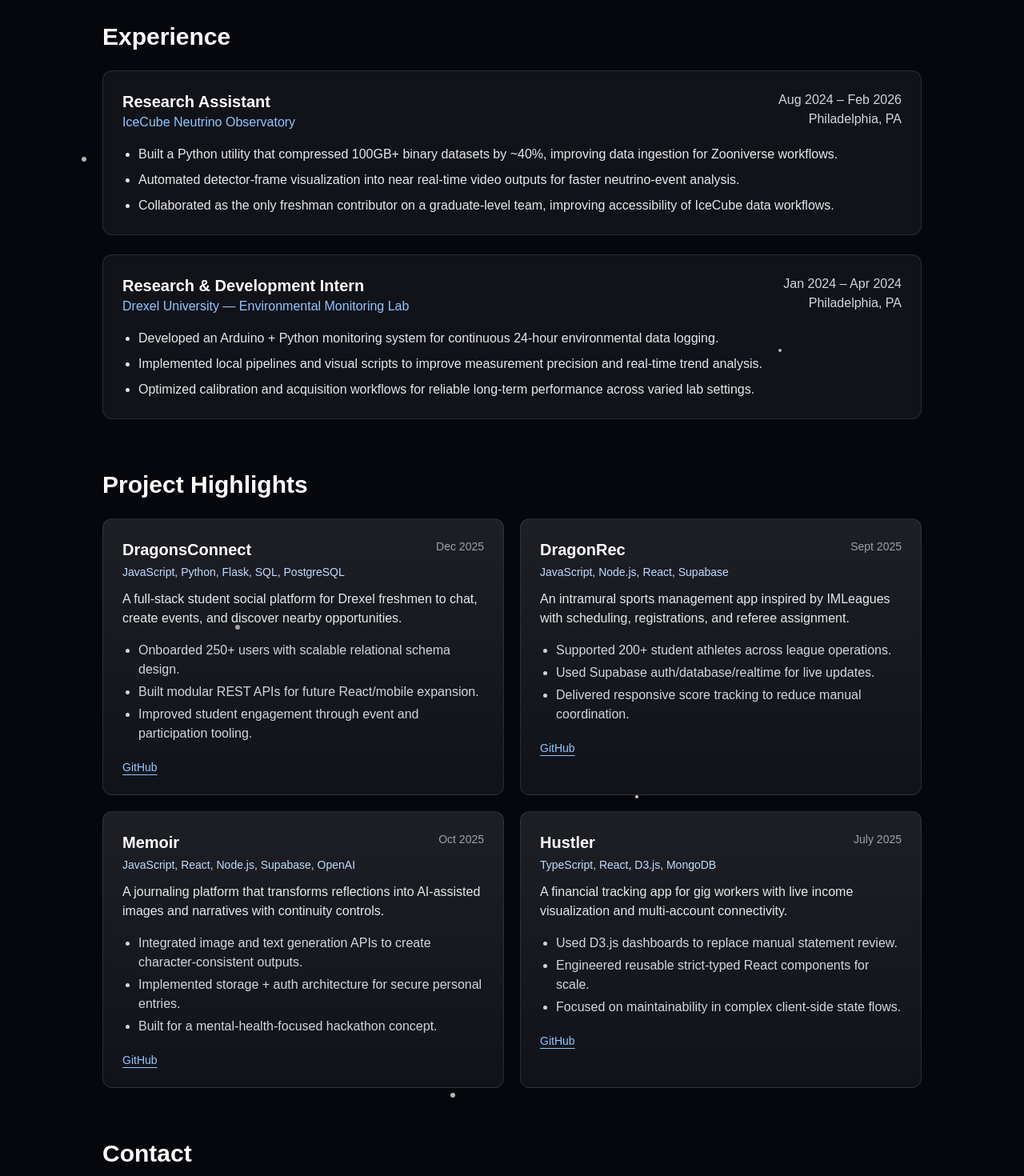
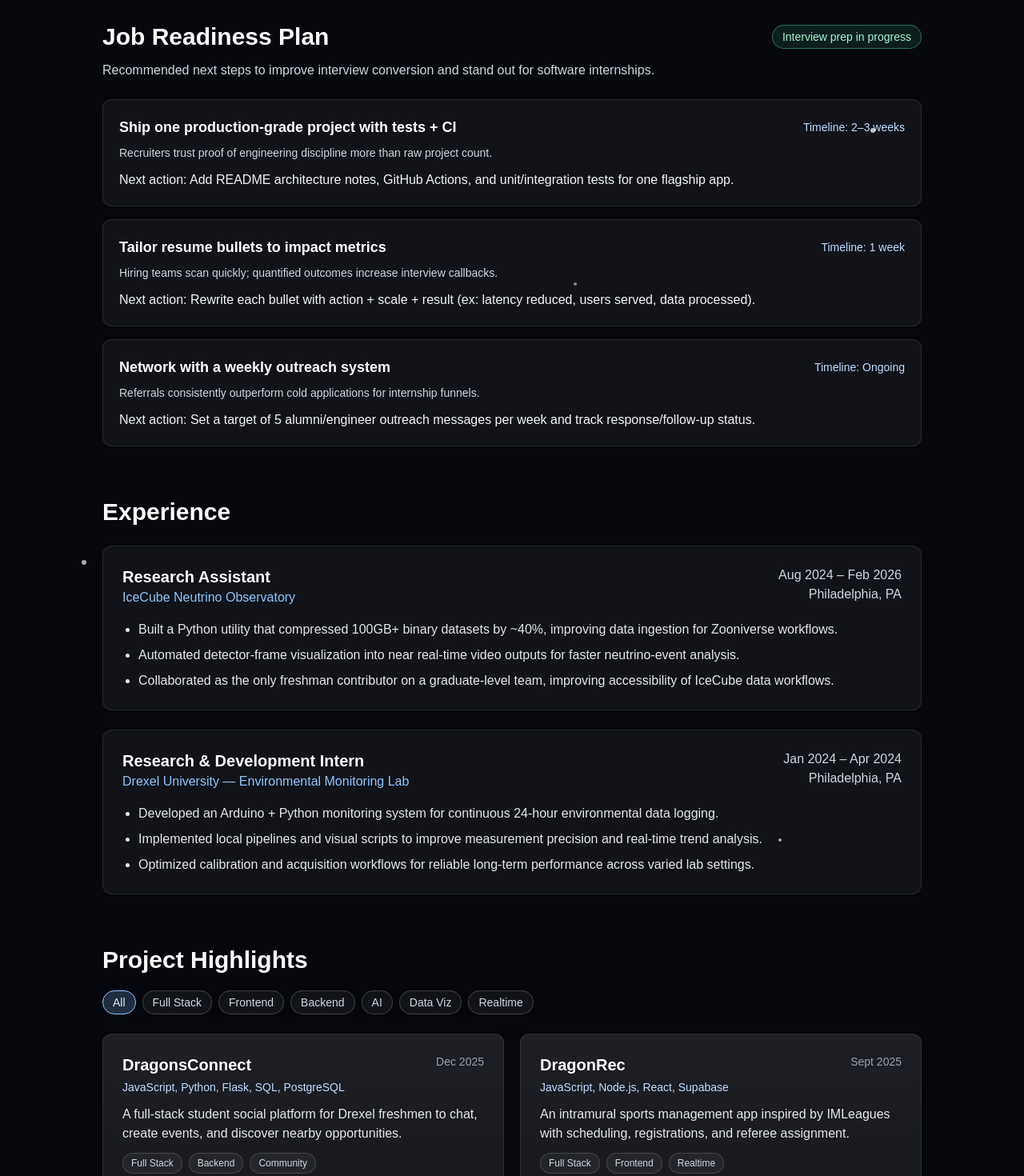
Before and after one commit to mabdulrehman08/notabdul10, a Next.js app: page / in a window 1280 px wide. Shown: the part 920-2390 px from the top of the page at 80% size. Built offline with nearby package versions, Linux system fonts and the light colour scheme.

Commit message:
Add blog section for project build writeups

```diff
--- a/src/app/page.tsx
+++ b/src/app/page.tsx
@@ -1,6 +1,7 @@
 'use client';
 
 import { motion } from 'framer-motion';
+import { useMemo, useState } from 'react';
 
 type Project = {
   name: string;
@@ -9,6 +10,23 @@
   summary: string;
   impact: string[];
   links: { label: string; href: string }[];
+  tags: string[];
+};
+
+type GrowthTask = {
+  title: string;
+  whyItHelps: string;
+  timeline: string;
+  action: string;
+};
+
+type BlogPost = {
+  title: string;
+  date: string;
+  summary: string;
+  learnings: string[];
+  readTime: string;
+  href: string;
 };
 
 const starDots = [
@@ -89,6 +107,7 @@
       'Improved student engagement through event and participation tooling.',
     ],
     links: [{ label: 'GitHub', href: 'https://github.com/mabdulrehman08' }],
+    tags: ['Full Stack', 'Backend', 'Community'],
   },
   {
     name: 'DragonRec',
@@ -102,6 +121,7 @@
       'Delivered responsive score tracking to reduce manual coordination.',
     ],
     links: [{ label: 'GitHub', href: 'https://github.com/mabdulrehman08' }],
+    tags: ['Full Stack', 'Frontend', 'Realtime'],
   },
   {
     name: 'Memoir',
@@ -115,6 +135,7 @@
       'Built for a mental-health-focused hackathon concept.',
     ],
     links: [{ label: 'GitHub', href: 'https://github.com/mabdulrehman08' }],
+    tags: ['AI', 'Product', 'Full Stack'],
   },
   {
     name: 'Hustler',
@@ -128,6 +149,67 @@
       'Focused on maintainability in complex client-side state flows.',
     ],
     links: [{ label: 'GitHub', href: 'https://github.com/mabdulrehman08' }],
+    tags: ['Data Viz', 'Frontend', 'TypeScript'],
+  },
+];
+
+const growthPlan: GrowthTask[] = [
+  {
+    title: 'Ship one production-grade project with tests + CI',
+    whyItHelps: 'Recruiters trust proof of engineering discipline more than raw project count.',
+    timeline: '2–3 weeks',
+    action: 'Add README architecture notes, GitHub Actions, and unit/integration tests for one flagship app.',
+  },
+  {
+    title: 'Tailor resume bullets to impact metrics',
+    whyItHelps: 'Hiring teams scan quickly; quantified outcomes increase interview callbacks.',
+    timeline: '1 week',
+    action: 'Rewrite each bullet with action + scale + result (ex: latency reduced, users served, data processed).',
+  },
+  {
+    title: 'Network with a weekly outreach system',
+    whyItHelps: 'Referrals consistently outperform cold applications for internship funnels.',
+    timeline: 'Ongoing',
+    action: 'Set a target of 5 alumni/engineer outreach messages per week and track response/follow-up status.',
+  },
+];
+
+const blogPosts: BlogPost[] = [
+  {
+    title: 'How I built DragonsConnect for 250+ students',
+    date: 'January 2026',
+    readTime: '6 min read',
+    summary:
+      'A breakdown of how I planned schema design, Flask APIs, and event-driven features that helped students coordinate quickly.',
+    learnings: [
+      'How I modeled users, events, and chat without overcomplicating the first release.',
+      'What I learned from shipping features while balancing class + research workload.',
+    ],
+    href: 'https://notabdul10.com',
+  },
+  {
+    title: 'What I learned building DragonRec with Supabase Realtime',
+    date: 'October 2025',
+    readTime: '5 min read',
+    summary:
+      'I explain my approach to handling team registration, scheduling, and live score updates for intramural operations.',
+    learnings: [
+      'The tradeoffs of moving quickly with managed auth/database services.',
+      'How I handled role-based workflows for players, captains, and referees.',
+    ],
+    href: 'https://notabdul10.com',
+  },
+  {
+    title: 'From research scripts to product thinking: my IceCube workflow',
+    date: 'February 2026',
+    readTime: '7 min read',
+    summary:
+      'How data-compression tooling and visualization automation shaped the way I design practical software products.',
+    learnings: [
+      'Why performance and clarity both matter when tools are used by scientists.',
+      'How I translated research iteration habits into product engineering habits.',
+    ],
+    href: 'https://notabdul10.com',
   },
 ];
 
@@ -141,7 +223,19 @@
   { label: 'GitHub', value: 'github.com/mabdulrehman08', href: 'https://github.com/mabdulrehman08' },
 ];
 
+const focusOptions = ['All', 'Full Stack', 'Frontend', 'Backend', 'AI', 'Data Viz', 'Realtime'];
+
 export default function Home() {
+  const [projectFocus, setProjectFocus] = useState('All');
+
+  const filteredProjects = useMemo(() => {
+    if (projectFocus === 'All') {
+      return projects;
+    }
+
+    return projects.filter((project) => project.tags.includes(projectFocus));
+  }, [projectFocus]);
+
   return (
     <main className="relative min-h-screen overflow-hidden bg-[#05070d] px-5 py-12 text-white md:px-16">
       <div className="pointer-events-none absolute inset-0 -z-10 bg-[radial-gradient(circle_at_top,#1d2a55_0%,#05070d_55%)]" />
@@ -169,8 +263,8 @@
             transition={{ duration: 0.7, delay: 0.1 }}
             className="mt-5 max-w-3xl text-lg text-gray-300"
           >
-            Computer Science student at Drexel University focused on practical software that helps people make better decisions
-            — from scientific data pipelines to full-stack products for student communities.
+            Computer Science student at Drexel University focused on practical software that helps people make better
+            decisions — from scientific data pipelines to full-stack products for student communities.
           </motion.p>
 
           <div className="mt-8 flex flex-wrap gap-3">
@@ -242,6 +336,30 @@
       </section>
 
       <section className="mx-auto mt-16 max-w-5xl">
+        <div className="flex flex-wrap items-center justify-between gap-3">
+          <h2 className="text-2xl font-semibold md:text-3xl">Job Readiness Plan</h2>
+          <span className="rounded-full border border-emerald-300/40 bg-emerald-300/10 px-3 py-1 text-sm text-emerald-200">
+            Interview prep in progress
+          </span>
+        </div>
+        <p className="mt-3 max-w-3xl text-gray-300">
+          Recommended next steps to improve interview conversion and stand out for software internships.
+        </p>
+        <div className="mt-6 space-y-4">
+          {growthPlan.map((task) => (
+            <article key={task.title} className="rounded-xl border border-white/10 bg-white/5 p-5">
+              <div className="flex flex-wrap items-center justify-between gap-2">
+                <h3 className="text-lg font-semibold">{task.title}</h3>
+                <p className="text-sm text-blue-200">Timeline: {task.timeline}</p>
+              </div>
+              <p className="mt-2 text-sm text-gray-300">{task.whyItHelps}</p>
+              <p className="mt-3 text-gray-100">Next action: {task.action}</p>
+            </article>
+          ))}
+        </div>
+      </section>
+
+      <section className="mx-auto mt-16 max-w-5xl">
         <h2 className="text-2xl font-semibold md:text-3xl">Experience</h2>
         <div className="mt-6 space-y-6">
           {experience.map((job) => (
@@ -270,15 +388,46 @@
         <div className="flex flex-wrap items-end justify-between gap-3">
           <h2 className="text-2xl font-semibold md:text-3xl">Project Highlights</h2>
         </div>
+
+        <div className="mt-5 flex flex-wrap gap-2">
+          {focusOptions.map((option) => {
+            const isSelected = option === projectFocus;
+            return (
+              <button
+                key={option}
+                type="button"
+                onClick={() => setProjectFocus(option)}
+                className={`rounded-full border px-3 py-1 text-sm transition-colors ${
+                  isSelected
+                    ? 'border-blue-300 bg-blue-300/20 text-blue-100'
+                    : 'border-white/20 bg-white/5 text-gray-300 hover:border-blue-300/60'
+                }`}
+              >
+                {option}
+              </button>
+            );
+          })}
+        </div>
+
         <div className="mt-6 grid gap-5 md:grid-cols-2">
-          {projects.map((project) => (
-            <article key={project.name} className="rounded-xl border border-white/10 bg-gradient-to-b from-white/10 to-white/5 p-6">
+          {filteredProjects.map((project) => (
+            <article
+              key={project.name}
+              className="rounded-xl border border-white/10 bg-gradient-to-b from-white/10 to-white/5 p-6"
+            >
               <div className="flex justify-between gap-3">
                 <h3 className="text-xl font-semibold">{project.name}</h3>
                 <span className="text-sm text-gray-400">{project.date}</span>
               </div>
               <p className="mt-1 text-sm text-blue-200">{project.stack}</p>
               <p className="mt-3 text-gray-200">{project.summary}</p>
+              <div className="mt-3 flex flex-wrap gap-2">
+                {project.tags.map((tag) => (
+                  <span key={tag} className="rounded-full border border-white/15 bg-white/5 px-2.5 py-1 text-xs text-gray-300">
+                    {tag}
+                  </span>
+                ))}
+              </div>
               <ul className="mt-4 list-disc space-y-1 pl-5 text-gray-300">
                 {project.impact.map((point) => (
                   <li key={point}>{point}</li>
@@ -297,6 +446,38 @@
                   </a>
                 ))}
               </div>
+            </article>
+          ))}
+        </div>
+      </section>
+
+      <section className="mx-auto mt-16 max-w-5xl">
+        <div className="flex flex-wrap items-end justify-between gap-3">
+          <h2 className="text-2xl font-semibold md:text-3xl">Blog: How I Built It</h2>
+          <p className="text-sm text-gray-300">Writeups on architecture decisions, tradeoffs, and lessons learned.</p>
+        </div>
+        <div className="mt-6 grid gap-5 md:grid-cols-3">
+          {blogPosts.map((post) => (
+            <article key={post.title} className="rounded-xl border border-white/10 bg-white/5 p-5">
+              <div className="flex flex-wrap items-center justify-between gap-2">
+                <p className="text-sm text-blue-200">{post.date}</p>
+                <p className="text-xs text-gray-400">{post.readTime}</p>
+              </div>
+              <h3 className="mt-2 text-lg font-semibold">{post.title}</h3>
+              <p className="mt-2 text-sm text-gray-300">{post.summary}</p>
+              <ul className="mt-3 list-disc space-y-1 pl-5 text-sm text-gray-200">
+                {post.learnings.map((learning) => (
+                  <li key={learning}>{learning}</li>
+                ))}
+              </ul>
+              <a
+                href={post.href}
+                target="_blank"
+                rel="noopener noreferrer"
+                className="mt-4 inline-block text-sm font-medium text-blue-300 underline underline-offset-4 hover:text-blue-200"
+              >
+                Read article
+              </a>
             </article>
           ))}
         </div>
```
Also changed, not shown: 1 other file (tests, documents, lock files or other folders).
